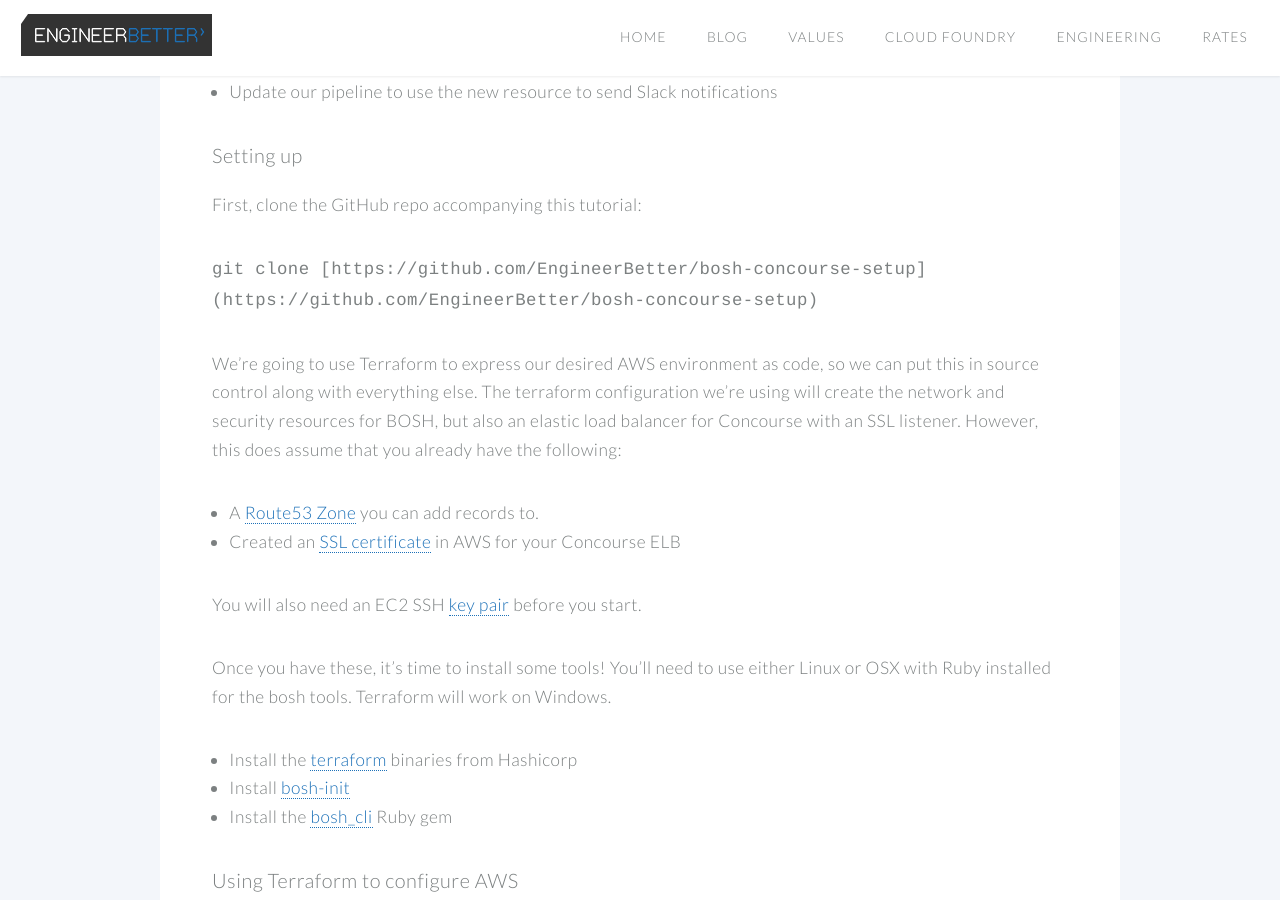
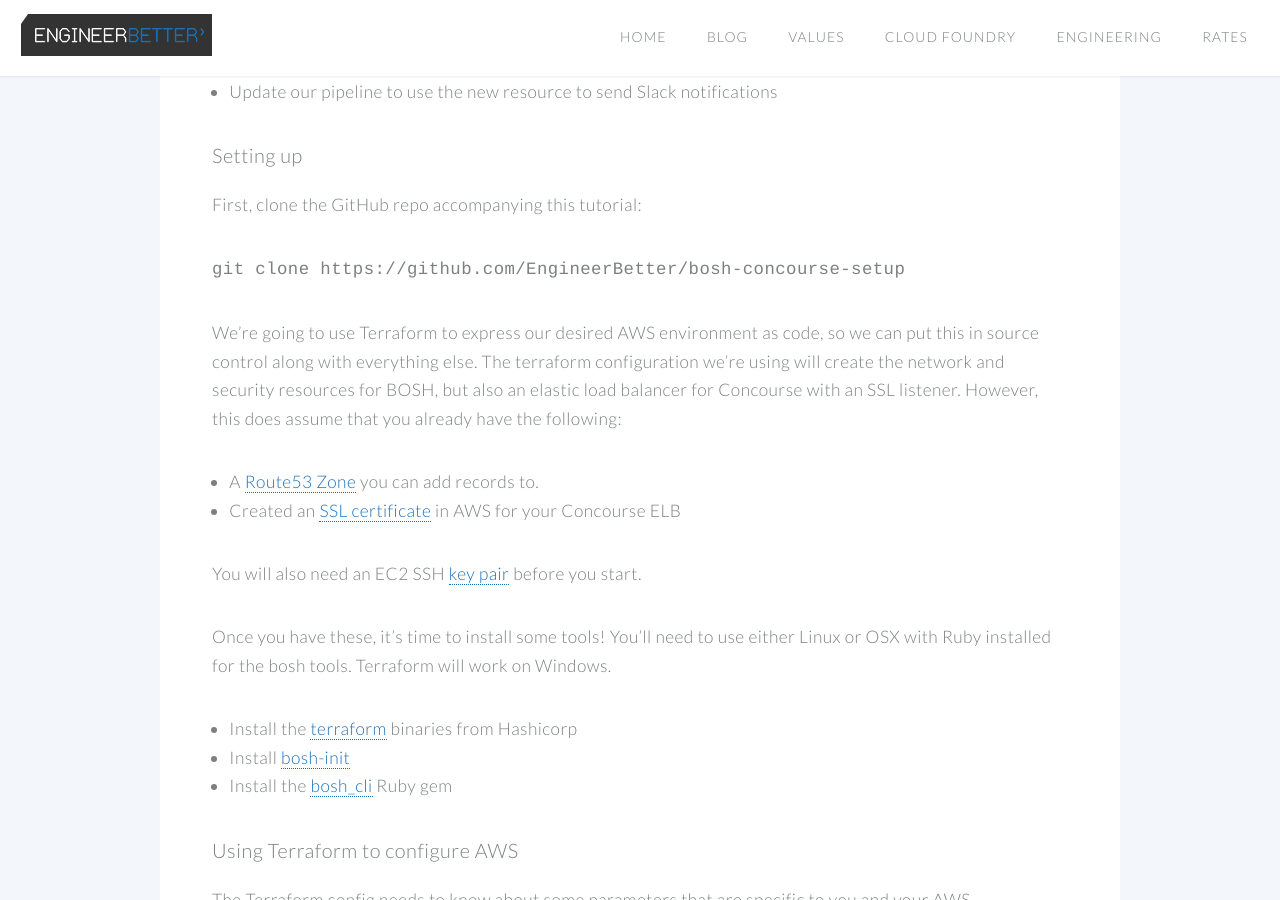
Before and after one commit to DanielJonesEB/engineerbetter.com, a Jekyll site: the page built from _posts/2016-05-05-bosh-concourse.markdown, in a window 1280 px wide and 900 px high, scrolled down 2184 px. Built offline with Jekyll 4.4.1, drawn with Linux system fonts in a browser that asks for light colours; comment, search, counter and statistics services are not loaded; some of the changed lines change nothing that is shown.

Commit message:
highlight code

```diff
--- a/_posts/2016-05-05-bosh-concourse.markdown
+++ b/_posts/2016-05-05-bosh-concourse.markdown
@@ -44,7 +44,7 @@
 
 First, clone the GitHub repo accompanying this tutorial:
 
-`git clone [https://github.com/EngineerBetter/bosh-concourse-setup](https://github.com/EngineerBetter/bosh-concourse-setup)`
+`git clone https://github.com/EngineerBetter/bosh-concourse-setup`
 
 We're going to use Terraform to express our desired AWS environment as code, so we can put this in source control along with everything else. The terraform configuration we’re using will create the network and security resources for BOSH, but also an elastic load balancer for Concourse with an SSL listener. However, this does assume that you already have the following:
 
```
